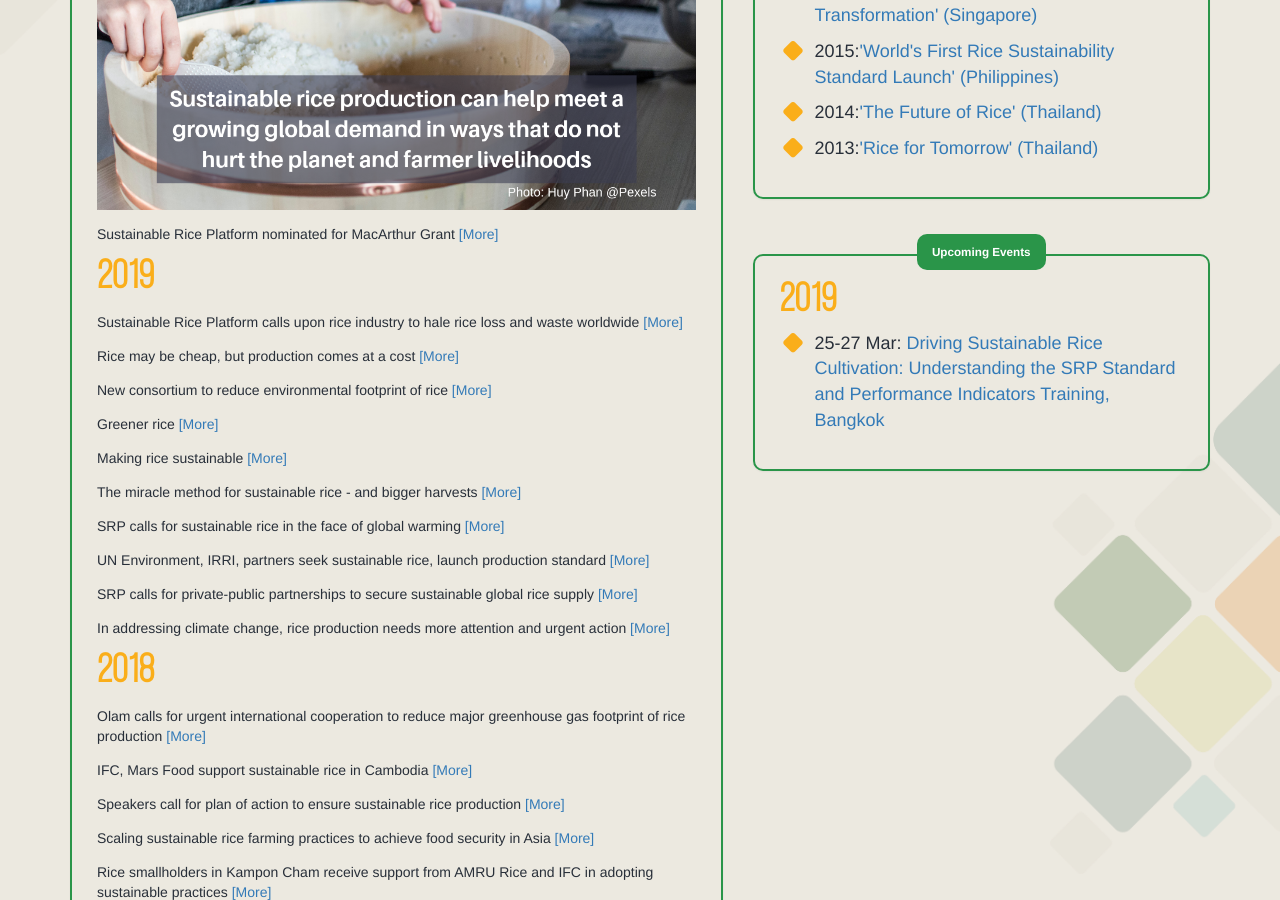
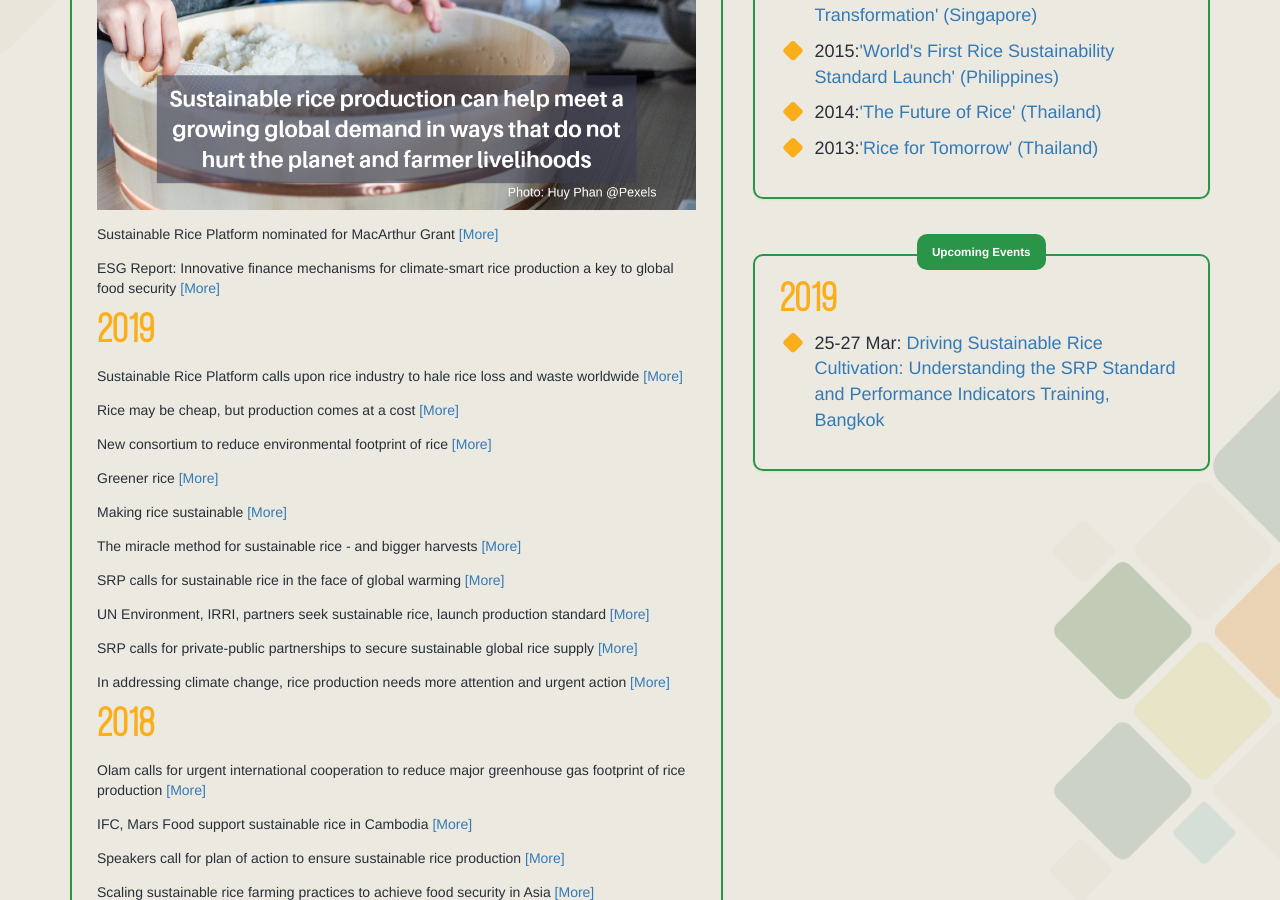
Before and after one commit to sustainablericeplatform/sustainablericeplatform.github.io, a Jekyll site: the page built from News-and-Events/index.html, in a window 1280 px wide and 900 px high, scrolled down 767 px. Built offline with Jekyll 4.4.1, drawn with Linux system fonts in a browser that asks for light colours.

Commit message:
Update index.html

```diff
--- a/News-and-Events/index.html
+++ b/News-and-Events/index.html
@@ -20,6 +20,7 @@ layout: default
                         <h1 class="year">2020</h1>
                         <img src="/assets/images/Sustainable rice production - TW.png" class="img-responsive" />
                         <p>Sustainable Rice Platform nominated for MacArthur Grant <a href="https://www.world-grain.com/articles/13323-sustainable-rice-platform-nominated-for-macarthur-grant" target="_blank">[More]</a></p>
+                        <p>ESG Report: Innovative finance mechanisms for climate-smart rice production a key to global food security <a href="https://earthsecuritygroup.com/news/new-esg-report-highlights-how-investments-in-climate-smart-rice-production-is-the-keystone-to-global-food-security.html" target="_blank">[More]</a></p>
                         <h1 class="year">2019</h1>
                         <p>Sustainable Rice Platform calls upon rice industry to hale rice loss and waste worldwide <a href="/assets/docs/Sustainable Rice Platform Calls upon Rice Industry to Halve Rice Loss and Waste Worldwide.pdf" target="_blank">[More]</a></p>
                         <p>Rice may be cheap, but production comes at a cost <a href="https://www.unenvironment.org/news-and-stories/story/rice-may-be-cheap-production-comes-cost" target="_blank">[More]</a></p>
```
